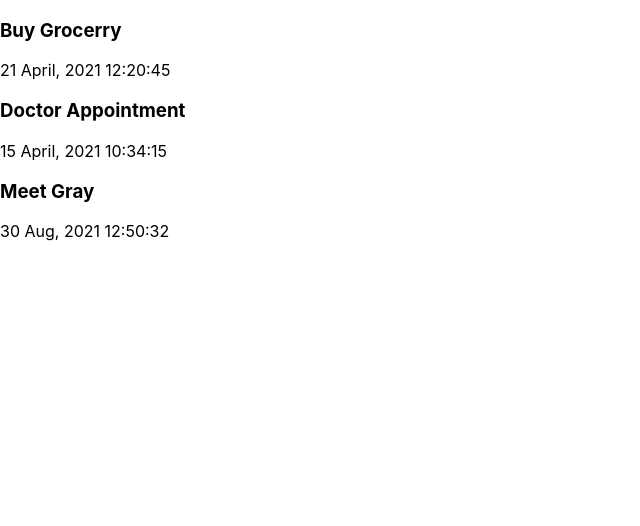
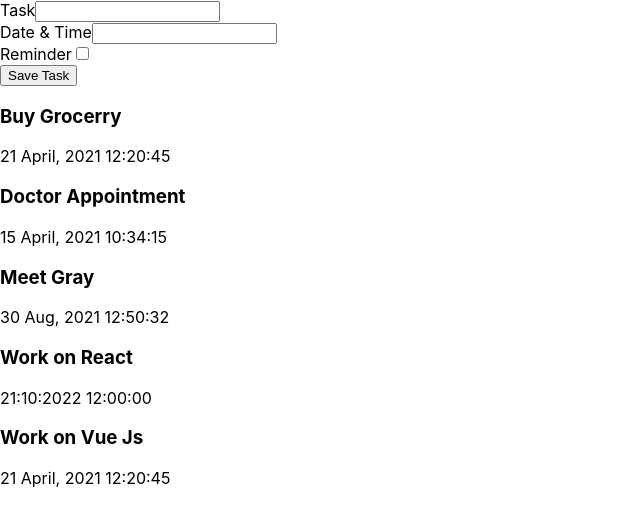
Before and after one commit to malikahsan13/task-manager-react, a React (Create React App) app: page / in a window 1280 px wide. Shown: the top 526 px of the page, without its empty margins (0-640 px from the left). Built offline with nearby package versions, Linux system fonts and the light colour scheme; data requests are answered from the project's data file.

Commit message:
added onAdd method for adding tasks to db.json file

```diff
--- a/db.json
+++ b/db.json
@@ -1,5 +1,5 @@
 {
-    "tasks":[
+  "tasks": [
     {
       "id": 1,
       "text": "Buy Grocerry",
@@ -17,6 +17,18 @@
       "text": "Meet Gray",
       "dateTime": "30 Aug, 2021 12:50:32",
       "reminder": true
+    },
+    {
+      "text": "Work on React",
+      "dateTime": "21:10:2022 12:00:00",
+      "reminder": true,
+      "id": 4
+    },
+    {
+      "text": "Work on Vue Js",
+      "dateTime": "21 April, 2021 12:20:45",
+      "reminder": true,
+      "id": 5
     }
   ]
 }
--- a/src/App.js
+++ b/src/App.js
@@ -1,4 +1,5 @@
 import React, {useState, useEffect} from "react"
+import AddTask from "./components/AddTask";
 import Tasks from "./components/Tasks"
 
 function App() {
@@ -18,8 +19,21 @@ function App() {
     return data
   }
 
+  const onAdd = async (task) => {
+    const res = await fetch("http://localhost:5000/tasks",{
+        method: "POST",
+        headers: {
+          "Content-Type": "application/json"
+        },
+        body: JSON.stringify(task)
+      });
+      const data = await res.json()
+      setTasks([...tasks, data]);
+  }
+
   return (
     <div className="App">
+      <AddTask onAdd={onAdd} />
       <Tasks tasks={tasks} />
     </div>
   );
--- /dev/null
+++ b/src/components/AddTask.js
@@ -0,0 +1,34 @@
+import React, {useState} from "react";
+
+const AddTask = ({onAdd}) => {
+  const [text, setText] = useState("");
+  const [dateTime, setDateTime] = useState("");
+  const [reminder, setReminder] = useState(false);
+  const onSubmit = (e) =>{
+        e.preventDefault();
+        onAdd({text, dateTime, reminder})
+        setText("");
+        setDateTime("");
+        setReminder(false);
+  }
+  return (
+    <>
+      <form onSubmit={onSubmit}>
+        <div>
+          <label>Task</label>
+          <input type="text" onChange={(e)=>{setText(e.target.value)}} />
+        </div>
+        <div>
+          <label>Date & Time</label>
+          <input type="text" onChange={(e)=>{setDateTime(e.target.value)}} />
+        </div>
+        <div>
+          <label>Reminder</label>
+          <input type="checkbox" checked={reminder ? "checked" : ""} onChange={(e)=>{setReminder(e.target.checked)}} />
+        </div>
+        <input type="submit" value="Save Task" />
+      </form>
+    </>
+  );
+};
+export default AddTask;
--- a/src/components/Tasks.js
+++ b/src/components/Tasks.js
@@ -2,7 +2,6 @@ import React from 'react'
 import Task from "./Task"
 
 const Tasks = ({tasks}) => {
-  console.log(tasks)
   return (
     <div>
       {
```
Lines whose indentation alone changed are shown as unchanged.
